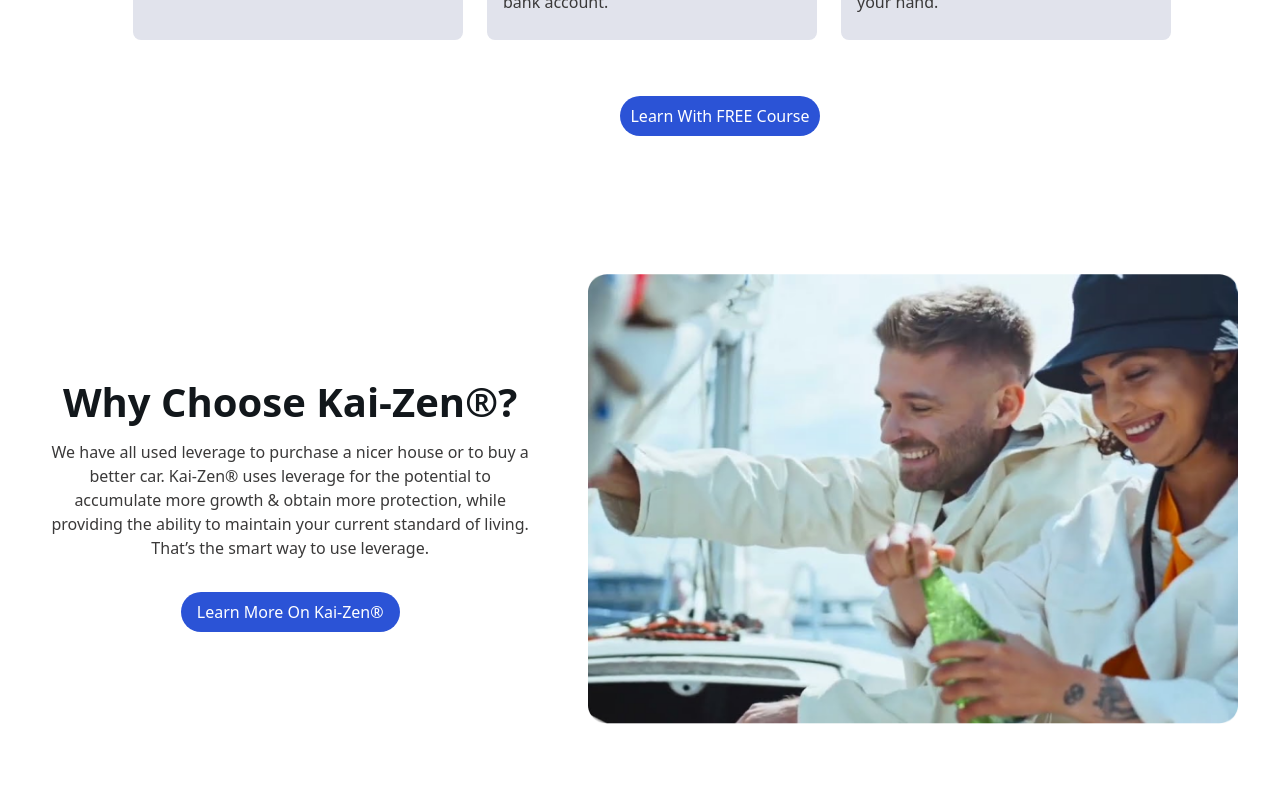
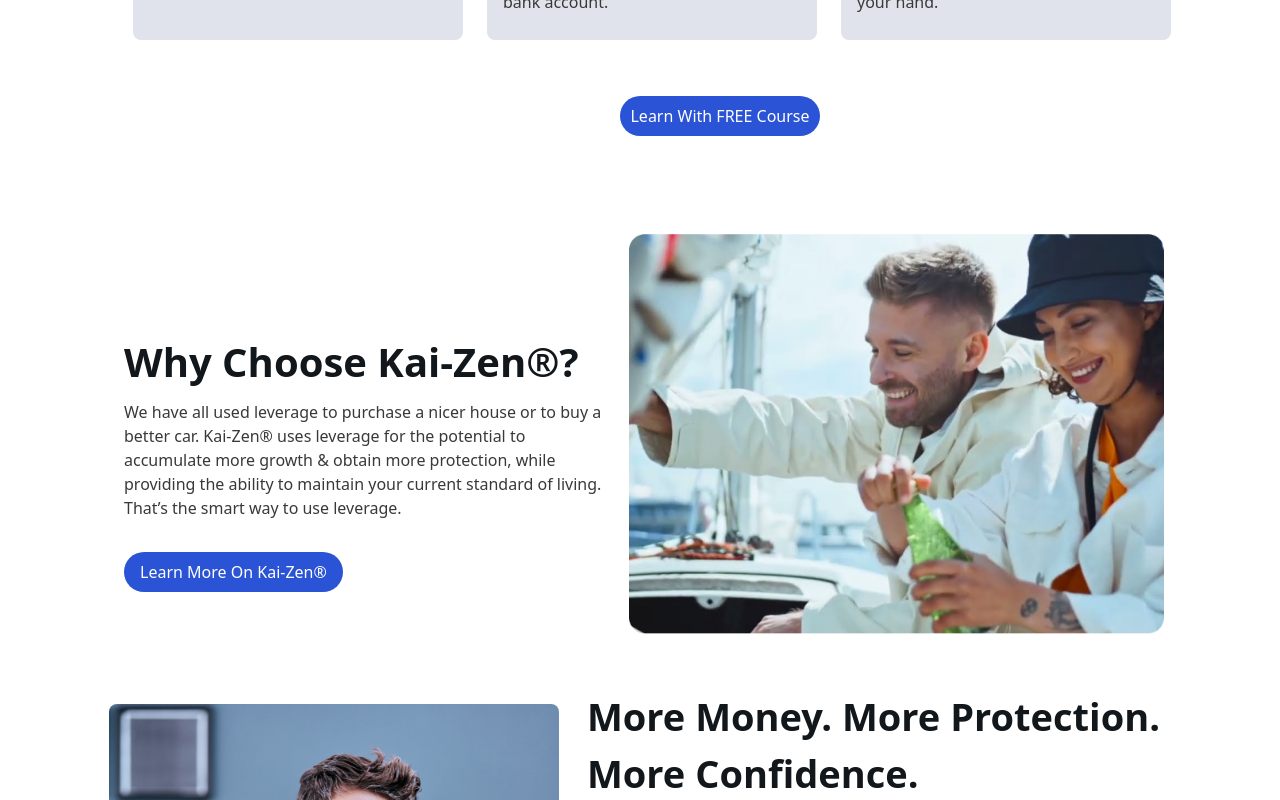
Before and after one commit to snehapatidar5/Task-1, a React (Vite) app: page / in a window 1280 px wide. Shown: the part 2040-2840 px from the top of the page. Built offline with nearby package versions, Linux system fonts and the light colour scheme.

Commit message:
Update Video.jsx

```diff
--- a/src/Component/OtherComponents/Video.jsx
+++ b/src/Component/OtherComponents/Video.jsx
@@ -1,7 +1,7 @@
 import video from '../../assets/video.png'
 function Video() {
   return (
-    <div className='lg:max-2xl:flex lg:max-2xl:justify-evenly sm:text-center sm:my-10 sm:flex sm:flex-col-reverse md:flex-row '>
+    <div className='lg:max-2xl:flex lg:max-2xl:mt-[-40px] lg:max-2xl:justify-center   lg:max-2xl:text-left sm:text-center sm:my-4 sm:flex sm:flex-col-reverse md:flex-row '>
     <div className='lg:max-2xl:w-[513px] lg:max-2xl:p-4 lg:max-2xl:mt-[180px]  sm:h-[280px] '>
         <h2 className='text-[#12171B]  lg:max-2xl:text-[40px] sm:text-[24px] font-bold '>Why Choose Kai-Zen®?</h2>
         <p className='text-[#3A3939] text-[16px] sm:py-2'>We have all used leverage to purchase a nicer house or to buy a better car. Kai-Zen® uses leverage for the potential to accumulate more growth & obtain more protection, while providing the ability to maintain your current standard of living. That’s the smart way to use leverage.</p>
@@ -9,7 +9,7 @@
 
           </div>
     <div className='lg:max-2xl:my-[90px] sm:my-4 sm:p-2'>
-        <img src={video} className='lg:max-2xl:w-[650px] lg:max-2xl:h-[450px] sm:w-[390px] sm:h-[280px]'/>
+        <img src={video} className='lg:max-2xl:w-[535px] lg:max-2xl:h-[400px] sm:w-[390px] sm:h-[280px]'/>
     </div>
     </div>
   )
```
